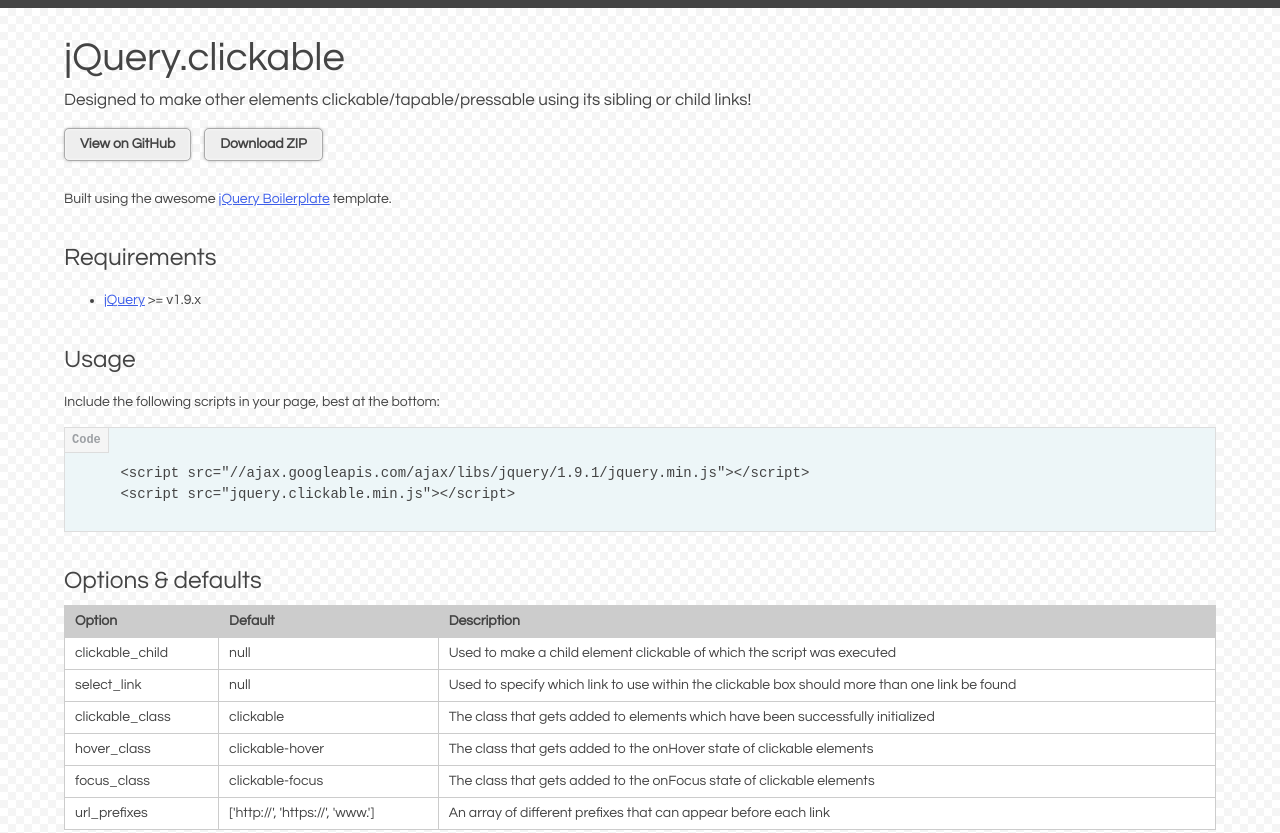
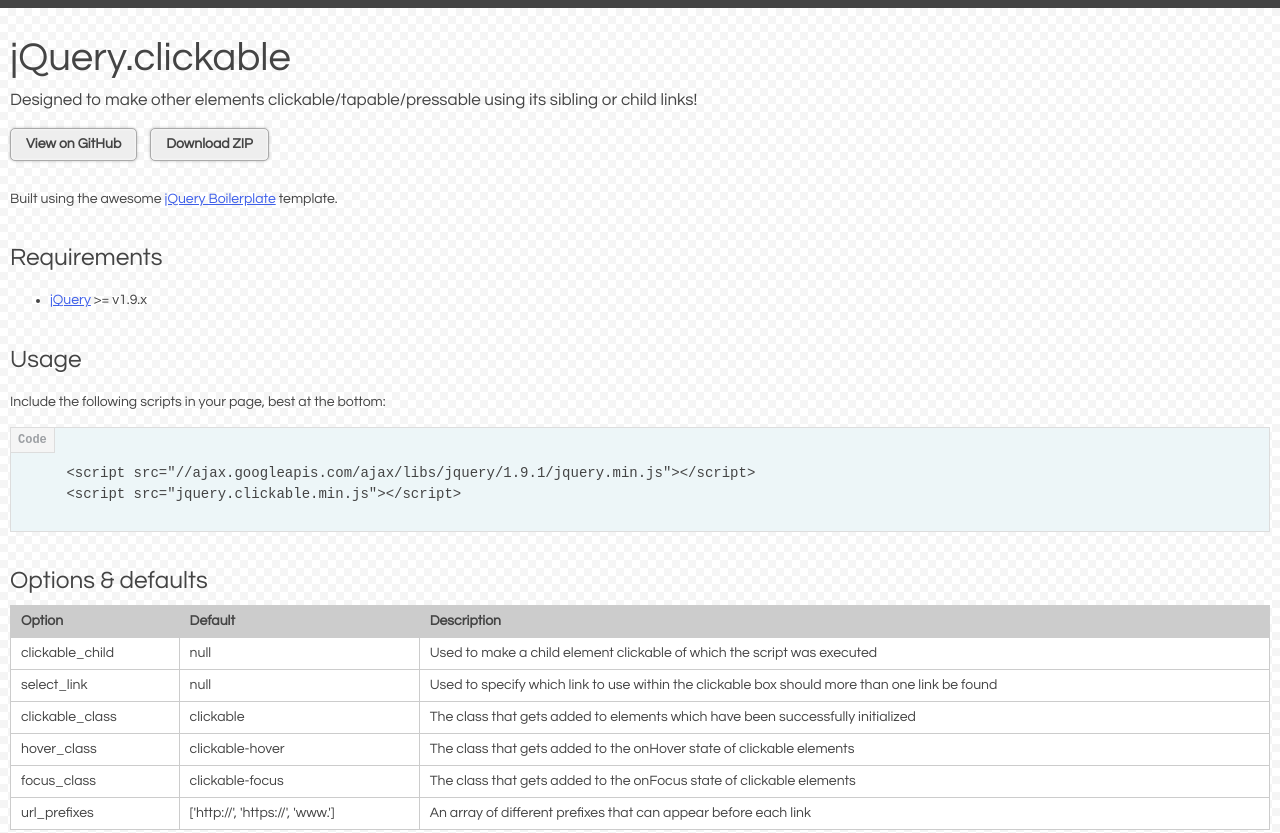
Before and after one commit to lawlesscreation/jquery.clickable, a plain HTML site: page index.html in a window 1280 px wide. Shown: the top 833 px of the page. Drawn offline with nearby package versions, Linux system fonts and the light colour scheme.

Commit message:
tweaked demo styling

```diff
--- a/gh-pages/css/style.css
+++ b/gh-pages/css/style.css
@@ -10,7 +10,7 @@
 }
 
 .header,
-.main {padding: 0 5%; }
+.main {padding: 0 10px; }
 
 .main {overflow: hidden; }
 
```
